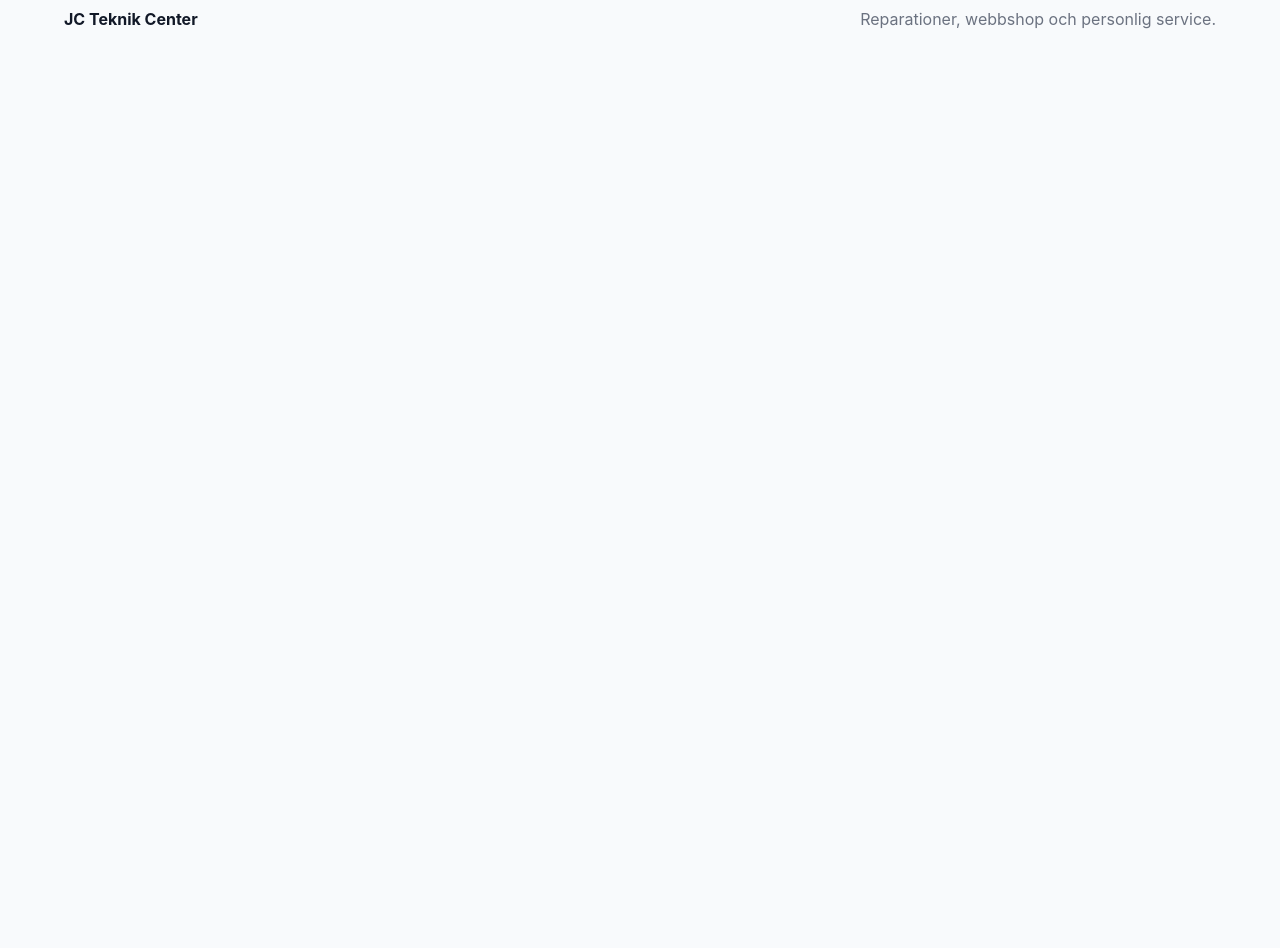
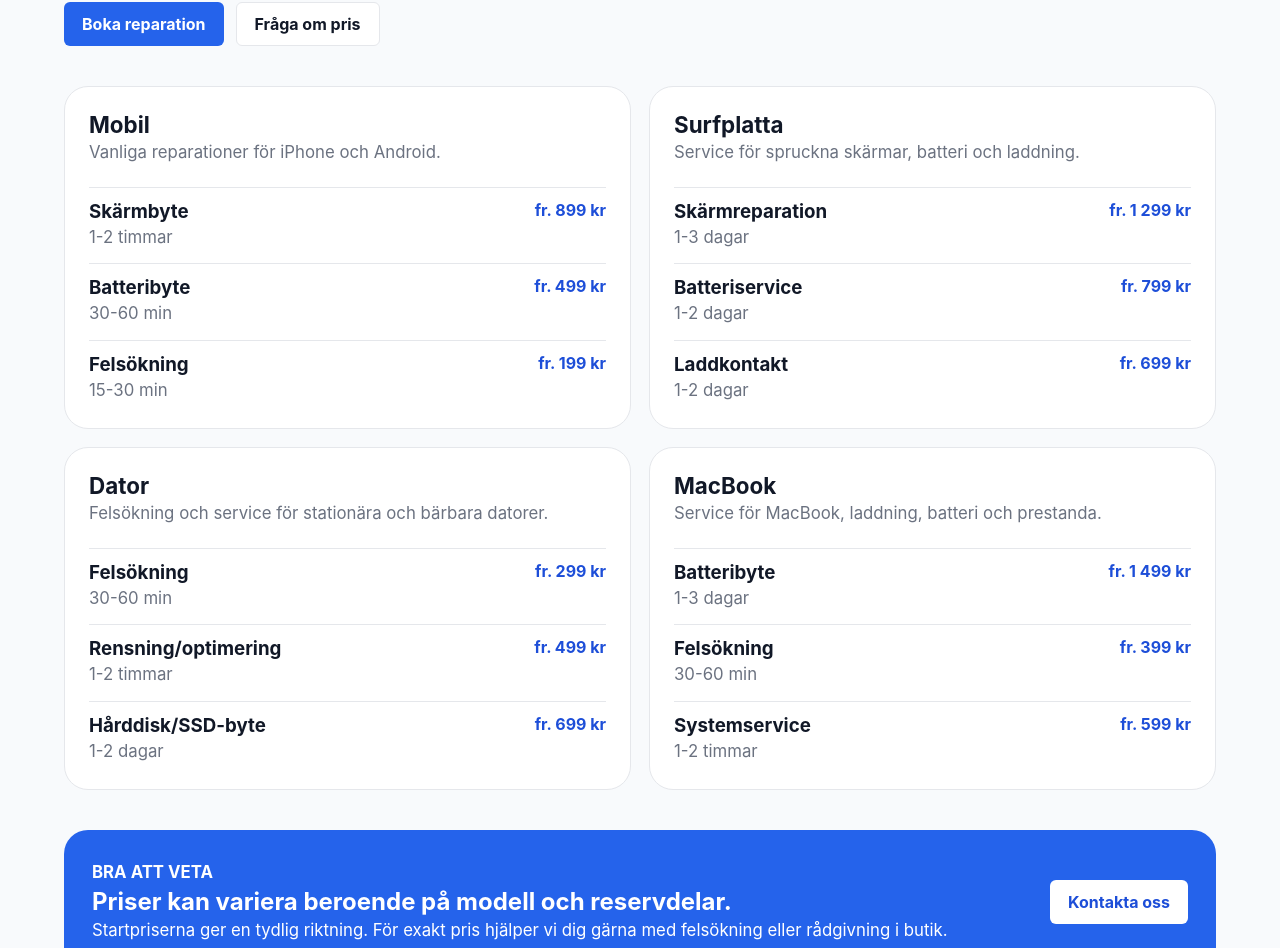
Before and after one commit to Samuel6693/JC-Teknik-Center, a React (Vite) app: page /tjanster in a window 1280 px wide. Shown: the part 278-1226 px from the top of the page. Before the commit the page ends 800 px from the top, so only its background shows below. Built offline with nearby package versions, Linux system fonts and the light colour scheme.

Commit message:
feat: build services pricing page

```diff
--- /dev/null
+++ b/src/pages/Services.css
@@ -0,0 +1,108 @@
+.services-page {
+  gap: 40px;
+}
+
+.services-hero {
+  display: grid;
+  gap: 18px;
+}
+
+.services-eyebrow {
+  color: var(--color-primary);
+  font-size: 0.9rem;
+  font-weight: 700;
+  text-transform: uppercase;
+}
+
+.services-actions {
+  display: flex;
+  flex-wrap: wrap;
+  gap: 12px;
+}
+
+.services-grid {
+  display: grid;
+  gap: 18px;
+  grid-template-columns: repeat(2, minmax(0, 1fr));
+}
+
+.service-category {
+  background: var(--color-surface);
+  border: 1px solid var(--color-border);
+  border-radius: var(--radius-lg);
+  display: grid;
+  gap: 20px;
+  padding: 24px;
+}
+
+.service-category h2,
+.service-category h3 {
+  margin: 0;
+}
+
+.service-category h2 {
+  font-size: 1.4rem;
+}
+
+.service-list {
+  display: grid;
+  gap: 12px;
+  list-style: none;
+  margin: 0;
+  padding: 0;
+}
+
+.service-list li {
+  border-top: 1px solid var(--color-border);
+  display: flex;
+  justify-content: space-between;
+  gap: 16px;
+  padding-top: 12px;
+}
+
+.service-list strong {
+  color: var(--color-primary-dark);
+  white-space: nowrap;
+}
+
+.services-note {
+  background: var(--color-primary);
+  border-radius: var(--radius-lg);
+  color: #ffffff;
+  display: flex;
+  align-items: center;
+  justify-content: space-between;
+  gap: 24px;
+  padding: 28px;
+}
+
+.services-note h2,
+.services-note p {
+  color: inherit;
+}
+
+.services-note h2 {
+  margin: 0;
+  font-size: 1.5rem;
+}
+
+.services-note .button--primary {
+  background: #ffffff;
+  color: var(--color-primary-dark);
+}
+
+.services-note .button--primary:hover {
+  background: #eff6ff;
+}
+
+@media (max-width: 850px) {
+  .services-grid {
+    grid-template-columns: 1fr;
+  }
+
+  .service-list li,
+  .services-note {
+    align-items: flex-start;
+    flex-direction: column;
+  }
+}
--- a/src/pages/Services.jsx
+++ b/src/pages/Services.jsx
@@ -1,8 +1,104 @@
+import { Link } from "react-router-dom"
+import "./Services.css"
+
+const serviceCategories = [
+  {
+    title: "Mobil",
+    description: "Vanliga reparationer för iPhone och Android.",
+    services: [
+      { name: "Skärmbyte", time: "1-2 timmar", price: "fr. 899 kr" },
+      { name: "Batteribyte", time: "30-60 min", price: "fr. 499 kr" },
+      { name: "Felsökning", time: "15-30 min", price: "fr. 199 kr" },
+    ],
+  },
+  {
+    title: "Surfplatta",
+    description: "Service för spruckna skärmar, batteri och laddning.",
+    services: [
+      { name: "Skärmreparation", time: "1-3 dagar", price: "fr. 1 299 kr" },
+      { name: "Batteriservice", time: "1-2 dagar", price: "fr. 799 kr" },
+      { name: "Laddkontakt", time: "1-2 dagar", price: "fr. 699 kr" },
+    ],
+  },
+  {
+    title: "Dator",
+    description: "Felsökning och service för stationära och bärbara datorer.",
+    services: [
+      { name: "Felsökning", time: "30-60 min", price: "fr. 299 kr" },
+      { name: "Rensning/optimering", time: "1-2 timmar", price: "fr. 499 kr" },
+      { name: "Hårddisk/SSD-byte", time: "1-2 dagar", price: "fr. 699 kr" },
+    ],
+  },
+  {
+    title: "MacBook",
+    description: "Service för MacBook, laddning, batteri och prestanda.",
+    services: [
+      { name: "Batteribyte", time: "1-3 dagar", price: "fr. 1 499 kr" },
+      { name: "Felsökning", time: "30-60 min", price: "fr. 399 kr" },
+      { name: "Systemservice", time: "1-2 timmar", price: "fr. 599 kr" },
+    ],
+  },
+]
+
 function Services() {
   return (
-    <section className="page-section">
-      <h1>Tjänster</h1>
-      <p>Här presenterar vi våra tjänster.</p>
+    <section className="page-section services-page">
+      <div className="services-hero">
+        <p className="services-eyebrow">Reparationer</p>
+        <h1>Tjänster och prislista</h1>
+        <p>
+          Här hittar du vanliga reparationer, uppskattad tid och startpriser.
+          Kontakta butiken om du är osäker på vilken service du behöver.
+        </p>
+
+        <div className="services-actions">
+          <Link className="button button--primary" to="/kontakt">
+            Boka reparation
+          </Link>
+          <Link className="button button--secondary" to="/kontakt">
+            Fråga om pris
+          </Link>
+        </div>
+      </div>
+
+      <div className="services-grid">
+        {serviceCategories.map((category) => (
+          <article className="service-category" key={category.title}>
+            <div>
+              <h2>{category.title}</h2>
+              <p>{category.description}</p>
+            </div>
+
+            <ul className="service-list">
+              {category.services.map((service) => (
+                <li key={service.name}>
+                  <div>
+                    <h3>{service.name}</h3>
+                    <p>{service.time}</p>
+                  </div>
+                  <strong>{service.price}</strong>
+                </li>
+              ))}
+            </ul>
+          </article>
+        ))}
+      </div>
+
+      <div className="services-note">
+        <div>
+          <p className="services-eyebrow">Bra att veta</p>
+          <h2>Priser kan variera beroende på modell och reservdelar.</h2>
+          <p>
+            Startpriserna ger en tydlig riktning. För exakt pris hjälper vi dig
+            gärna med felsökning eller rådgivning i butik.
+          </p>
+        </div>
+
+        <Link className="button button--primary" to="/kontakt">
+          Kontakta oss
+        </Link>
+      </div>
+
     </section>
   )
 }
```
